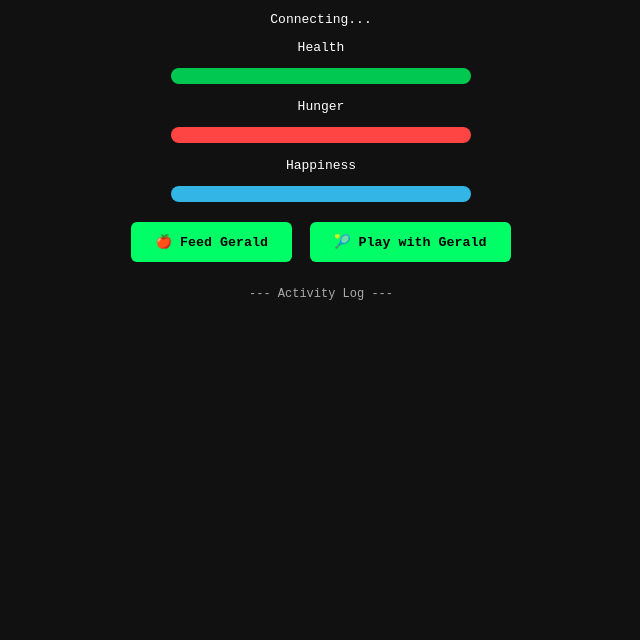
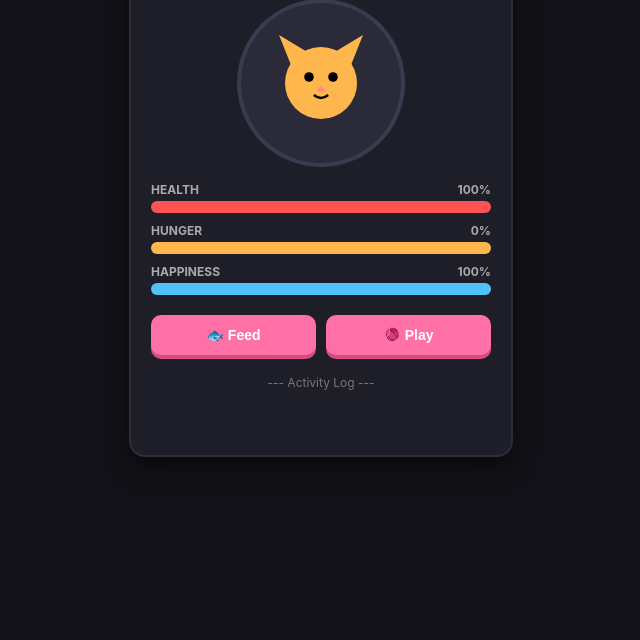
Before and after one commit to SolaceCo/internets-pet-realtime, a website: page public/index.html in a window 1280 px wide. Shown: the part 160-800 px from the top of the page, without its empty margins (319-959 px from the left). Drawn offline with nearby package versions, Linux system fonts and the light colour scheme; no server answers.

Commit message:
Enhance pet interface with new styles and status display
Updated the title and improved styling for the pet interface. Added new elements for displaying pet status and health metrics.

```diff
--- a/public/index.html
+++ b/public/index.html
@@ -3,61 +3,224 @@
 <head>
   <meta charset="UTF-8">
   <meta name="viewport" content="width=device-width, initial-scale=1.0">
-  <title>The Internet's Pet</title>
+  <title>The Internet's Pet - Gerald</title>
   <script src="/socket.io/socket.io.js"></script>
   <style>
-    body { font-family: monospace; text-align: center; background: #111; color: #fff; padding: 20px; }
-    .pet { font-size: 50px; margin: 20px; }
-    .bar-container { width: 80%; max-width: 300px; height: 16px; background: #333; margin: 5px auto 15px auto; border-radius: 8px; overflow: hidden; }
-    .fill { height: 100%; transition: width 0.4s; }
-    #hunger-bar { background: #ff4444; }
-    #happiness-bar { background: #33b5e5; }
-    #health-bar { background: #00C851; }
-    button { background: #00ff66; border: none; padding: 12px 24px; font-weight: bold; font-family: monospace; cursor: pointer; border-radius: 6px; margin: 5px; }
-    #log { font-size: 12px; color: #aaa; margin-top: 20px; height: 60px; overflow-y: auto; }
+    body {
+      font-family: -apple-system, BlinkMacSystemFont, "Segoe UI", Roboto, sans-serif;
+      text-align: center;
+      background: #121218;
+      color: #fff;
+      padding: 20px;
+      margin: 0;
+    }
+
+    .card {
+      background: #1e1e28;
+      border: 2px solid #2d2d3a;
+      border-radius: 16px;
+      padding: 20px;
+      max-width: 340px;
+      margin: 10px auto;
+      box-shadow: 0 10px 25px rgba(0,0,0,0.5);
+    }
+
+    .pet-container {
+      width: 160px;
+      height: 160px;
+      margin: 0 auto 15px auto;
+      display: flex;
+      align-items: center;
+      justify-content: center;
+      background: #2a2a38;
+      border-radius: 50%;
+      border: 4px solid #3b3b4f;
+    }
+
+    .pet-container svg {
+      width: 120px;
+      height: 120px;
+    }
+
+    .status-badge {
+      display: inline-block;
+      padding: 4px 12px;
+      border-radius: 20px;
+      font-size: 12px;
+      font-weight: bold;
+      background: #2e7d32;
+      color: #a5d6a7;
+      margin-bottom: 15px;
+    }
+
+    .bar-group {
+      text-align: left;
+      margin-bottom: 10px;
+    }
+
+    .bar-label {
+      font-size: 12px;
+      font-weight: bold;
+      color: #aaa;
+      display: flex;
+      justify-content: space-between;
+      margin-bottom: 4px;
+    }
+
+    .bar-container {
+      width: 100%;
+      height: 12px;
+      background: #111;
+      border-radius: 6px;
+      overflow: hidden;
+    }
+
+    .fill {
+      height: 100%;
+      transition: width 0.4s ease;
+    }
+
+    #health-bar { background: #ff5252; }
+    #hunger-bar { background: #ffb74d; }
+    #happiness-bar { background: #4fc3f7; }
+
+    .btn-group {
+      display: flex;
+      gap: 10px;
+      margin-top: 20px;
+    }
+
+    button {
+      flex: 1;
+      background: #ff70a6;
+      color: #fff;
+      border: none;
+      padding: 12px;
+      font-size: 14px;
+      font-weight: bold;
+      cursor: pointer;
+      border-radius: 10px;
+      box-shadow: 0 4px 0 #d44d7d;
+      transition: all 0.1s;
+    }
+
+    button:active {
+      transform: translateY(3px);
+      box-shadow: 0 1px 0 #d44d7d;
+    }
+
+    #log {
+      font-size: 12px;
+      color: #777;
+      margin-top: 20px;
+      height: 60px;
+      overflow-y: auto;
+    }
   </style>
 </head>
 <body>
-  <h1>GERALD (Gen <span id="gen">1</span>)</h1>
-  <div class="pet" id="avatar">( ° ͜ʖ ° )</div>
-  <p id="status">Connecting...</p>
 
-  <p>Health</p>
-  <div class="bar-container"><div id="health-bar" class="fill"></div></div>
+  <div class="card">
+    <h2>Gerald (Gen <span id="gen">1</span>)</h2>
+    <div class="status-badge" id="status">Connecting...</div>
 
-  <p>Hunger</p>
-  <div class="bar-container"><div id="hunger-bar" class="fill"></div></div>
+    <div class="pet-container" id="avatar-box">
+      <!-- Default SVG Cat -->
+      <svg viewBox="0 0 100 100" id="cat-svg">
+        <path d="M 25,35 L 15,10 L 40,25 Z" fill="#ffb74d"/>
+        <path d="M 75,35 L 85,10 L 60,25 Z" fill="#ffb74d"/>
+        <circle cx="50" cy="50" r="30" fill="#ffb74d"/>
+        <circle cx="40" cy="45" r="4" fill="#000"/>
+        <circle cx="60" cy="45" r="4" fill="#000"/>
+        <polygon points="50,52 46,57 54,57" fill="#ff8a80"/>
+        <path d="M 44,60 Q 50,65 56,60" stroke="#000" stroke-width="2" fill="none"/>
+      </svg>
+    </div>
 
-  <p>Happiness</p>
-  <div class="bar-container"><div id="happiness-bar" class="fill"></div></div>
+    <div class="bar-group">
+      <div class="bar-label"><span>HEALTH</span><span id="health-val">100%</span></div>
+      <div class="bar-container"><div id="health-bar" class="fill"></div></div>
+    </div>
 
-  <button onclick="doAction('feed')">🍎 Feed Gerald</button>
-  <button onclick="doAction('play')">🎾 Play with Gerald</button>
+    <div class="bar-group">
+      <div class="bar-label"><span>HUNGER</span><span id="hunger-val">0%</span></div>
+      <div class="bar-container"><div id="hunger-bar" class="fill"></div></div>
+    </div>
 
-  <div id="log">--- Activity Log ---</div>
+    <div class="bar-group">
+      <div class="bar-label"><span>HAPPINESS</span><span id="hap-val">100%</span></div>
+      <div class="bar-container"><div id="happiness-bar" class="fill"></div></div>
+    </div>
+
+    <div class="btn-group">
+      <button onclick="doAction('feed')">🐟 Feed</button>
+      <button onclick="doAction('play')">🧶 Play</button>
+    </div>
+
+    <div id="log">--- Activity Log ---</div>
+  </div>
 
   <script>
     const socket = io();
 
+    // SVG Cat Variants
+    const HAPPY_CAT = `
+      <svg viewBox="0 0 100 100">
+        <path d="M 25,35 L 15,10 L 40,25 Z" fill="#ffb74d"/>
+        <path d="M 75,35 L 85,10 L 60,25 Z" fill="#ffb74d"/>
+        <circle cx="50" cy="50" r="30" fill="#ffb74d"/>
+        <circle cx="40" cy="45" r="4" fill="#000"/>
+        <circle cx="60" cy="45" r="4" fill="#000"/>
+        <polygon points="50,52 46,57 54,57" fill="#ff8a80"/>
+        <path d="M 42,59 Q 50,66 58,59" stroke="#000" stroke-width="2" fill="none"/>
+        <path d="M 20,50 L 5,48 M 20,53 L 5,55" stroke="#000" stroke-width="1.5"/>
+        <path d="M 80,50 L 95,48 M 80,53 L 95,55" stroke="#000" stroke-width="1.5"/>
+      </svg>`;
+
+    const HUNGRY_CAT = `
+      <svg viewBox="0 0 100 100">
+        <path d="M 25,35 L 15,10 L 40,25 Z" fill="#ffb74d"/>
+        <path d="M 75,35 L 85,10 L 60,25 Z" fill="#ffb74d"/>
+        <circle cx="50" cy="50" r="30" fill="#ffb74d"/>
+        <ellipse cx="40" cy="45" rx="5" ry="6" fill="#000"/>
+        <ellipse cx="60" cy="45" rx="5" ry="6" fill="#000"/>
+        <polygon points="50,52 46,57 54,57" fill="#ff8a80"/>
+        <path d="M 44,64 Q 50,58 56,64" stroke="#000" stroke-width="2" fill="none"/>
+      </svg>`;
+
+    const DEAD_CAT = `
+      <svg viewBox="0 0 100 100">
+        <ellipse cx="50" cy="80" rx="35" ry="10" fill="#111"/>
+        <path d="M 30,90 L 70,90 L 65,40 Q 50,30 35,40 Z" fill="#78909c"/>
+        <text x="50" y="65" font-size="14" fill="#fff" text-anchor="middle" font-weight="bold">R.I.P.</text>
+      </svg>`;
+
     socket.on('stateUpdate', (data) => {
       document.getElementById('gen').innerText = data.generation;
-      document.getElementById('status').innerText = 'Status: ' + data.status;
+      document.getElementById('status').innerText = data.status;
+
       document.getElementById('health-bar').style.width = data.health + '%';
       document.getElementById('hunger-bar').style.width = data.hunger + '%';
       document.getElementById('happiness-bar').style.width = data.happiness + '%';
 
+      document.getElementById('health-val').innerText = data.health + '%';
+      document.getElementById('hunger-val').innerText = data.hunger + '%';
+      document.getElementById('hap-val').innerText = data.happiness + '%';
+
+      const avatarBox = document.getElementById('avatar-box');
+
       if (data.status === 'DEAD') {
-        document.getElementById('avatar').innerText = '🪦 (X_X)';
-      } else if (data.hunger > 70) {
-        document.getElementById('avatar').innerText = ' (⊙_⊙) ';
+        avatarBox.innerHTML = DEAD_CAT;
+      } else if (data.hunger > 60) {
+        avatarBox.innerHTML = HUNGRY_CAT;
       } else {
-        document.getElementById('avatar').innerText = ' ( ° ͜ʖ ° ) ';
+        avatarBox.innerHTML = HAPPY_CAT;
       }
     });
 
     socket.on('log', (msg) => {
       const logDiv = document.getElementById('log');
-      logDiv.innerHTML = `<p>${msg}</p>` + logDiv.innerHTML;
+      logDiv.innerHTML = `<p style="margin:4px 0">${msg}</p>` + logDiv.innerHTML;
     });
 
     socket.on('errorMsg', (msg) => {
```
